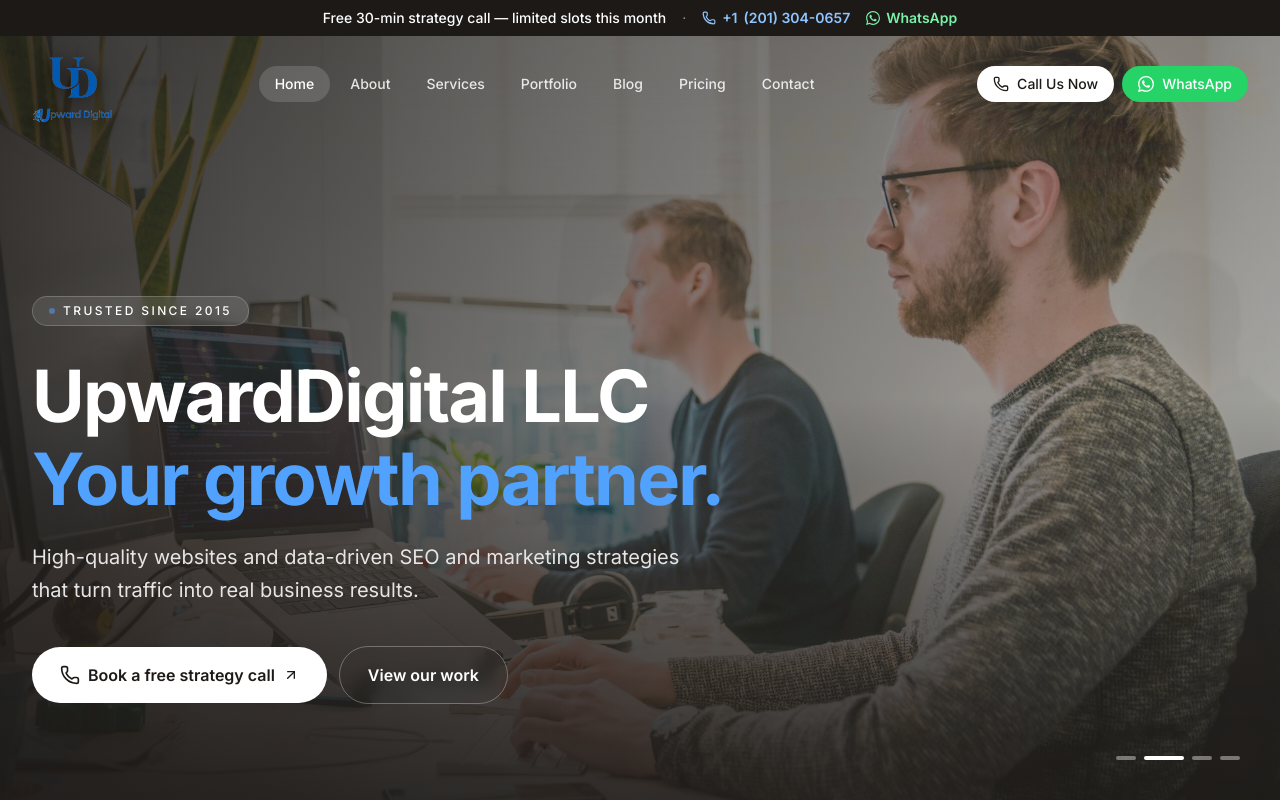
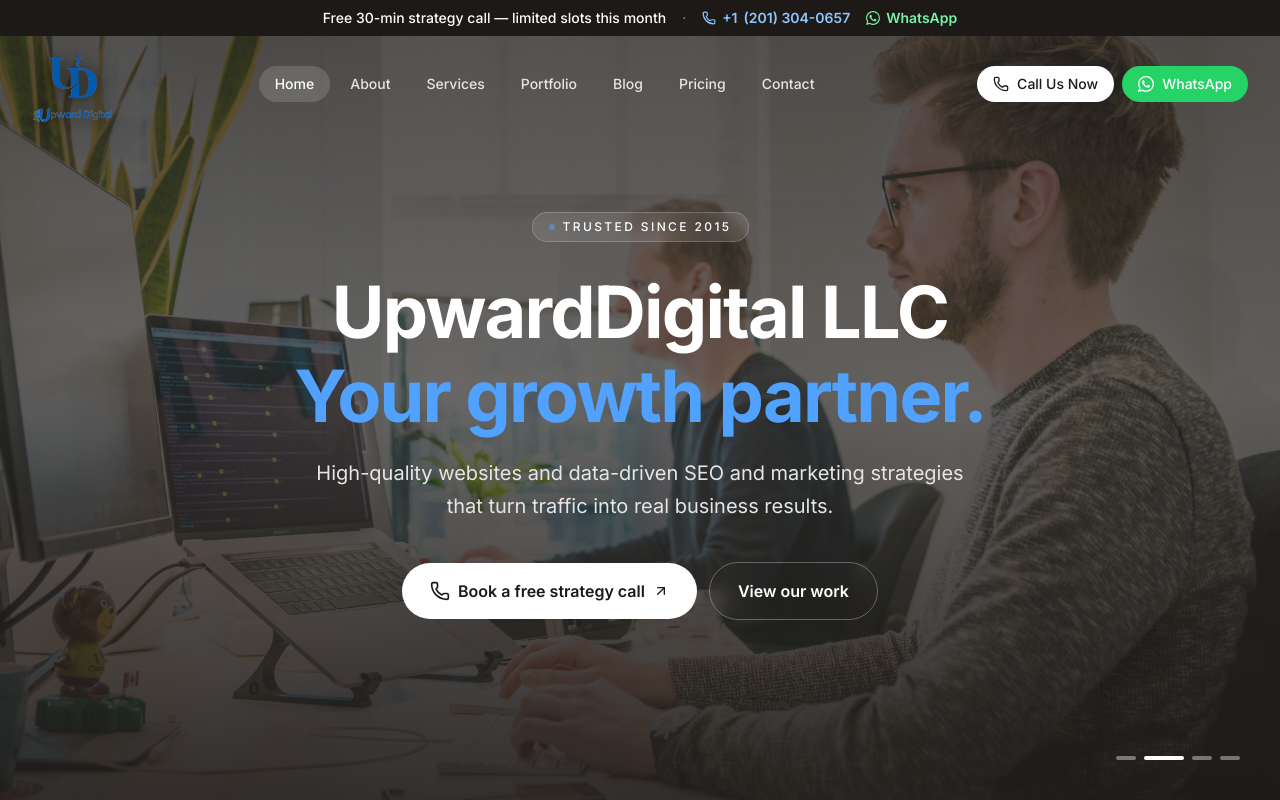
Before and after one commit to TalhaFaisal777/upwarddigital-site, a React (Vite) app: page / in a window 1280 px wide. Shown: the top 800 px of the page. Built offline with nearby package versions, Linux system fonts and the light colour scheme.

Commit message:
Center hero content and balance dark overlay for full-width readability

```diff
--- a/src/pages/Home.jsx
+++ b/src/pages/Home.jsx
@@ -113,7 +113,7 @@
   return (
     <main className="overflow-hidden bg-cream">
       {/* ==================== HERO BANNER (sliding background) ==================== */}
-      <section className="relative min-h-[600px] md:min-h-screen flex items-end overflow-hidden">
+      <section className="relative min-h-[600px] md:min-h-screen flex items-center justify-center overflow-hidden">
         {/* Sliding image carousel */}
         <div className="absolute inset-0">
           <AnimatePresence>
@@ -128,12 +128,12 @@
             />
           </AnimatePresence>
           {/* Gradient overlays for text legibility */}
-          <div className="absolute inset-0 bg-gradient-to-r from-stone-900/85 via-stone-900/55 to-stone-900/30" />
-          <div className="absolute inset-0 bg-gradient-to-t from-stone-900/80 via-transparent to-stone-900/20" />
+          <div className="absolute inset-0 bg-stone-900/65" />
+          <div className="absolute inset-0 bg-gradient-to-t from-stone-900/70 via-transparent to-stone-900/30" />
         </div>
 
         {/* Content */}
-        <div className="relative z-10 max-w-7xl w-full mx-auto px-5 sm:px-6 md:px-8 pt-32 md:pt-40 pb-12 md:pb-24">
+        <div className="relative z-10 max-w-5xl w-full mx-auto px-5 sm:px-6 md:px-8 pt-32 md:pt-32 pb-12 md:pb-24 text-center flex flex-col items-center">
           {/* Eyebrow */}
           <motion.div
             key={`eb-${activeSlide}`}
@@ -150,7 +150,7 @@
             initial={{ opacity: 0, y: 20 }}
             animate={{ opacity: 1, y: 0 }}
             transition={{ duration: 0.7 }}
-            className="text-[2.25rem] sm:text-5xl md:text-6xl lg:text-7xl font-bold tracking-tight leading-[1.05] text-white max-w-5xl mb-5 sm:mb-6"
+            className="text-[2.5rem] sm:text-5xl md:text-6xl lg:text-7xl font-bold tracking-tight leading-[1.05] text-white mb-5 sm:mb-6"
           >
             UpwardDigital LLC
             <span className="block text-blue-400 mt-1 sm:mt-2">Your growth partner.</span>
@@ -160,7 +160,7 @@
             initial={{ opacity: 0, y: 20 }}
             animate={{ opacity: 1, y: 0 }}
             transition={{ duration: 0.6, delay: 0.15 }}
-            className="text-base sm:text-lg md:text-xl text-stone-200 max-w-2xl mb-8 sm:mb-10 leading-relaxed"
+            className="text-base sm:text-lg md:text-xl text-stone-200 max-w-2xl mx-auto mb-8 sm:mb-10 leading-relaxed"
           >
             High-quality websites and data-driven SEO and marketing strategies
             that turn traffic into real business results.
@@ -170,7 +170,7 @@
             initial={{ opacity: 0, y: 20 }}
             animate={{ opacity: 1, y: 0 }}
             transition={{ duration: 0.6, delay: 0.3 }}
-            className="flex flex-col sm:flex-row sm:flex-wrap items-stretch sm:items-center gap-3"
+            className="flex flex-col sm:flex-row sm:flex-wrap items-stretch sm:items-center justify-center gap-3"
           >
             <a href={PHONE_HREF} className="inline-flex items-center justify-center gap-2 bg-white text-stone-900 px-6 sm:px-7 py-3.5 sm:py-4 rounded-full text-base font-semibold hover:bg-blue-400 hover:text-white transition-colors group">
               <Phone className="w-5 h-5" />
```
